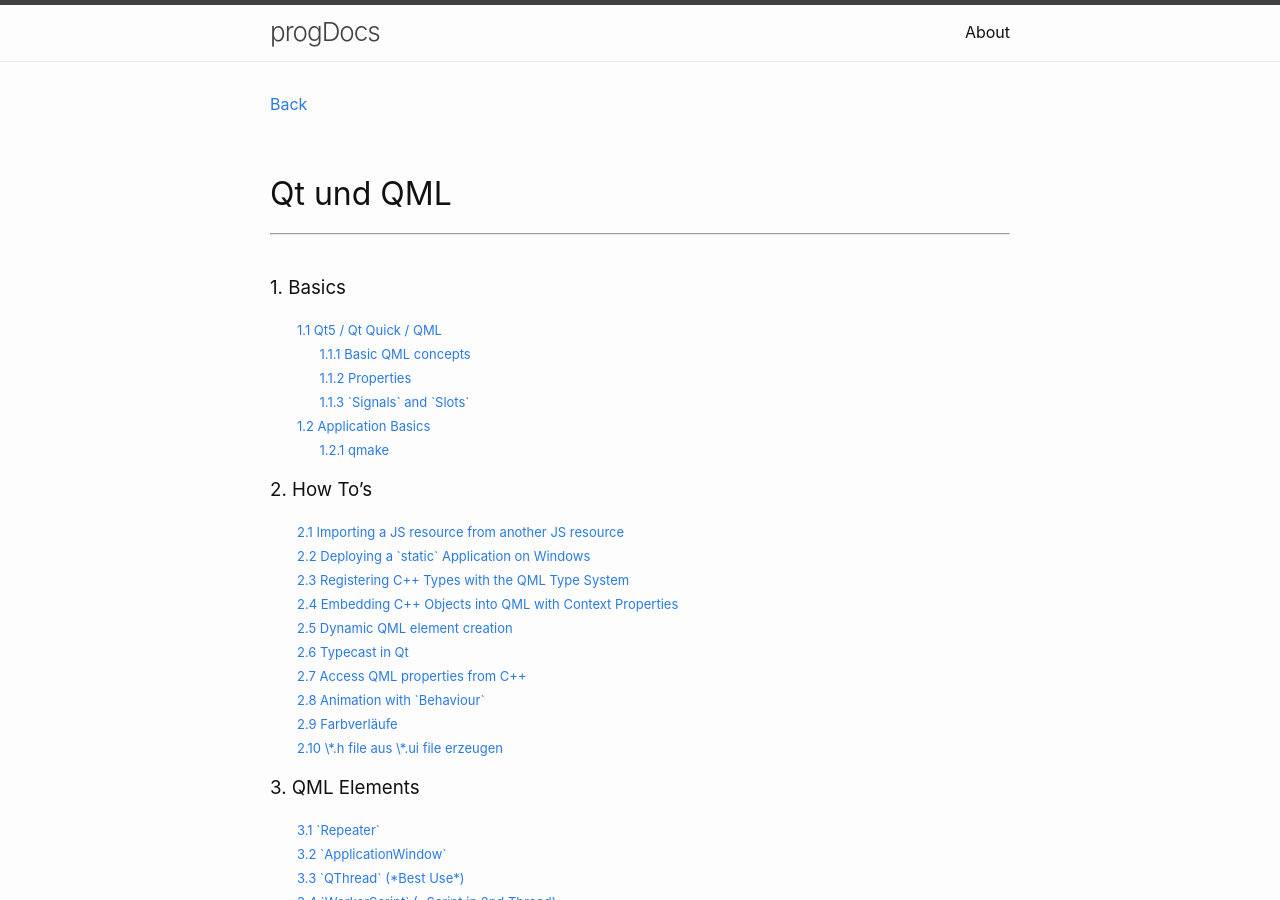
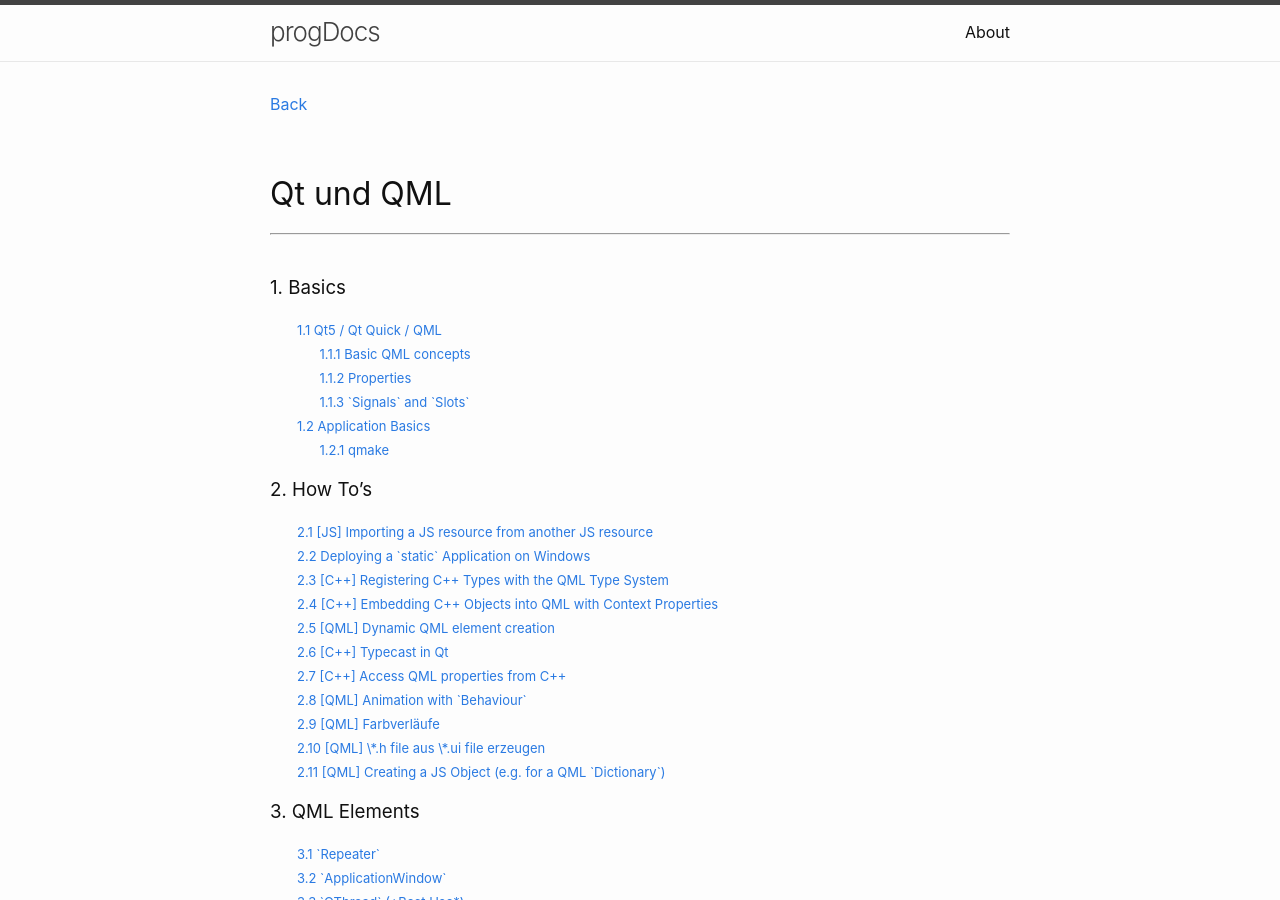
Before and after one commit to Hautaklyttn/progDocs, a Jekyll site: the page built from docs/articles/qt_qml.md, in a window 1280 px wide and 900 px high. Built offline with Jekyll 4.4.1, drawn with Linux system fonts in a browser that asks for light colours; some of the changed text lies outside the part shown.

Commit message:
qml addition

````diff
--- a/docs/articles/qt_qml.md
+++ b/docs/articles/qt_qml.md
@@ -20,16 +20,17 @@ layout: default
 &nbsp;&nbsp;&nbsp;&nbsp;&nbsp;&nbsp;&nbsp;&nbsp;&nbsp;&nbsp; [<font size="-1">1.2.1 qmake</font>](#ch1-2-1)
 
 ### 2. How To's
-&nbsp;&nbsp;&nbsp;&nbsp;&nbsp; [<font size="-1">2.1 Importing a JS resource from another JS resource</font>](#ch2-1)
+&nbsp;&nbsp;&nbsp;&nbsp;&nbsp; [<font size="-1">2.1 [JS] Importing a JS resource from another JS resource</font>](#ch2-1)
 &nbsp;&nbsp;&nbsp;&nbsp;&nbsp; [<font size="-1">2.2 Deploying a `static` Application on Windows</font>](#ch2-2)
-&nbsp;&nbsp;&nbsp;&nbsp;&nbsp; [<font size="-1">2.3 Registering C++ Types with the QML Type System</font>](#ch2-3)
-&nbsp;&nbsp;&nbsp;&nbsp;&nbsp; [<font size="-1">2.4 Embedding C++ Objects into QML with Context Properties</font>](#ch2-4)
-&nbsp;&nbsp;&nbsp;&nbsp;&nbsp; [<font size="-1">2.5 Dynamic QML element creation</font>](#ch2-5)
-&nbsp;&nbsp;&nbsp;&nbsp;&nbsp; [<font size="-1">2.6 Typecast in Qt</font>](#ch2-6)
-&nbsp;&nbsp;&nbsp;&nbsp;&nbsp; [<font size="-1">2.7 Access QML properties from C++</font>](#ch2-7)
-&nbsp;&nbsp;&nbsp;&nbsp;&nbsp; [<font size="-1">2.8 Animation with `Behaviour`</font>](#ch2-8)
-&nbsp;&nbsp;&nbsp;&nbsp;&nbsp; [<font size="-1">2.9 Farbverläufe</font>](#ch2-9)
-&nbsp;&nbsp;&nbsp;&nbsp;&nbsp; [<font size="-1">2.10 \*.h file aus \*.ui file erzeugen</font>](#ch2-10)
+&nbsp;&nbsp;&nbsp;&nbsp;&nbsp; [<font size="-1">2.3 [C++] Registering C++ Types with the QML Type System</font>](#ch2-3)
+&nbsp;&nbsp;&nbsp;&nbsp;&nbsp; [<font size="-1">2.4 [C++] Embedding C++ Objects into QML with Context Properties</font>](#ch2-4)
+&nbsp;&nbsp;&nbsp;&nbsp;&nbsp; [<font size="-1">2.5 [QML] Dynamic QML element creation</font>](#ch2-5)
+&nbsp;&nbsp;&nbsp;&nbsp;&nbsp; [<font size="-1">2.6 [C++] Typecast in Qt</font>](#ch2-6)
+&nbsp;&nbsp;&nbsp;&nbsp;&nbsp; [<font size="-1">2.7 [C++] Access QML properties from C++</font>](#ch2-7)
+&nbsp;&nbsp;&nbsp;&nbsp;&nbsp; [<font size="-1">2.8 [QML] Animation with `Behaviour`</font>](#ch2-8)
+&nbsp;&nbsp;&nbsp;&nbsp;&nbsp; [<font size="-1">2.9 [QML] Farbverläufe</font>](#ch2-9)
+&nbsp;&nbsp;&nbsp;&nbsp;&nbsp; [<font size="-1">2.10 [QML] \*.h file aus \*.ui file erzeugen</font>](#ch2-10)
+&nbsp;&nbsp;&nbsp;&nbsp;&nbsp; [<font size="-1">2.11 [QML] Creating a JS Object (e.g. for a QML `Dictionary`)</font>](#ch2-11)
 
 ### 3. QML Elements
 &nbsp;&nbsp;&nbsp;&nbsp;&nbsp; [<font size="-1">3.1 `Repeater`</font>](#ch3-1)
@@ -731,7 +732,7 @@ Whenever you save a change to your *\*.pro* files, qmake will parse the file. If
 # How To's
 
 <a name="ch2-1"></a>
-### 2.1 Importing a JS resource from another JS resource
+### 2.1 [JS] Importing a JS resource from another JS resource
 
 1. A JavaScript resource may import another in the following way:
     ```js
@@ -768,7 +769,7 @@ By default the Qt5 libraries distributed from qt.io are dynamically linked. This
 &nbsp;
 
 <a name="ch2-3"></a>
-### 2.3 Registering C++ Types with the QML Type System
+### 2.3 [C++] Registering C++ Types with the QML Type System
 
 A *QObject*-derived class can be registered with the QML type system to enable the type to be used as a data type from within QML code.
 
@@ -803,7 +804,7 @@ Message {
 &nbsp;
 
 <a name="ch2-4"></a>
-### 2.4 Embedding C++ Objects into QML with Context Properties
+### 2.4 [C++] Embedding C++ Objects into QML with Context Properties
 
 When loading a QML object into a C++ application, it can be useful to directly embed some C++ data that can be used from within the QML code. This makes it possible, for example, to invoke a C++ method on the embedded object, or use a C++ object instance as a data model for a QML view.
 
@@ -847,7 +848,7 @@ Text { text: applicationData.getCurrentDateTime() }
 &nbsp;
 
 <a name="ch2-5"></a>
-### 2.5 Dynamic QML element creation
+### 2.5 [QML] Dynamic QML element creation
 
 ```js
 // Rect.qml
@@ -880,7 +881,7 @@ function createRect()
 &nbsp;
 
 <a name="ch2-6"></a>
-### 2.6 Typecast in Qt
+### 2.6 [C++] Typecast in Qt
 
 In computer programming, run-time type information or run-time type identification (RTTI) is a feature of the C++ programming language that exposes information about an objects data type at runtime. Run-time type information can apply to simple data types, such as integers and characters, or to generic types.
 
@@ -893,7 +894,7 @@ RTTI in C++ can be used to do safe typecasts using the `dynamic_cast<>` operator
 &nbsp;
 
 <a name="ch2-7"></a>
-### 2.7 Access QML properties from C++
+### 2.7 [C++] Access QML properties from C++
 
 Two steps:
 1. Get the root object of your QML scene through the 'QQMLApplication' object.
@@ -959,7 +960,7 @@ QObject *testItem = item->findChild<QObject*>("testItem");
 &nbsp;
 
 <a name="ch2-8"></a>
-### 2.8 Animation with `Behaviour`
+### 2.8 [QML] Animation with `Behaviour`
 
 > This is only one of several ways of decalring an animation in QML.
 
@@ -987,7 +988,7 @@ Now whenever the property `rotation` of the wheel changes, it will be animated u
 &nbsp;
 
 <a name="ch2-9"></a>
-### 2.9 Farbverläufe
+### 2.9 [QML] Farbverläufe
 
 Besides a fill color and a border, the rectangle also supports custom gradients.
 
@@ -1010,13 +1011,42 @@ Note: A rectange with no width/height set will not be visible. This happens ofte
 &nbsp;
 
 <a name="ch2-10"></a>
-### 2.10 \*.h file aus \*.ui file erzeugen
+### 2.10 [QML] \*.h file aus \*.ui file erzeugen
 \*.ui Files sind qml Files, die einen im 'Qt Designer' erstellten GUI-Aufbau beschreiben. Um diese Files manuell einbinden zu können. ist eine Umwandlung in ein \*.h File notwendig.
 
 1. In den Pfad gehen in dem das \*.ui File abgelegt ist (Kommandozeile)
 2. Eingabe `uic <file_name.ui> -o ui_<file_name>.h`
 
 **[-!-]** Das Qt-bin-Verzeichnis muss vorher zu den Umgebungsvariablen ('PATH') hinzugefügt worden sein.
+
+&nbsp;
+
+<a name="ch2-11"></a>
+### 2.11 [QML] Creating a JS Object (e.g. for a QML `Dictionary`)
+
+In JavaScript/QML, objects are data (variables), with properties and methods. You can also create your own objects.
+
+This example creates an object called "results", and adds four `properties` to it:
+```c
+property var results: {
+    "passed": 15,
+    "failed": 2,
+    "skipped": 1,
+    "IlikeYourQuestions": 1
+};
+```
+
+You could also add methods to it, but with just a set of properties, it works exactly like a **dictionary**.
+
+You can access the object properties in two ways:
+```c
+results.passed;
+results["passed"];
+```
+
+&nbsp;
+
+[&rarr; More information](https://www.w3schools.com/js/js_objects.asp)
 
 &nbsp;
 
````
